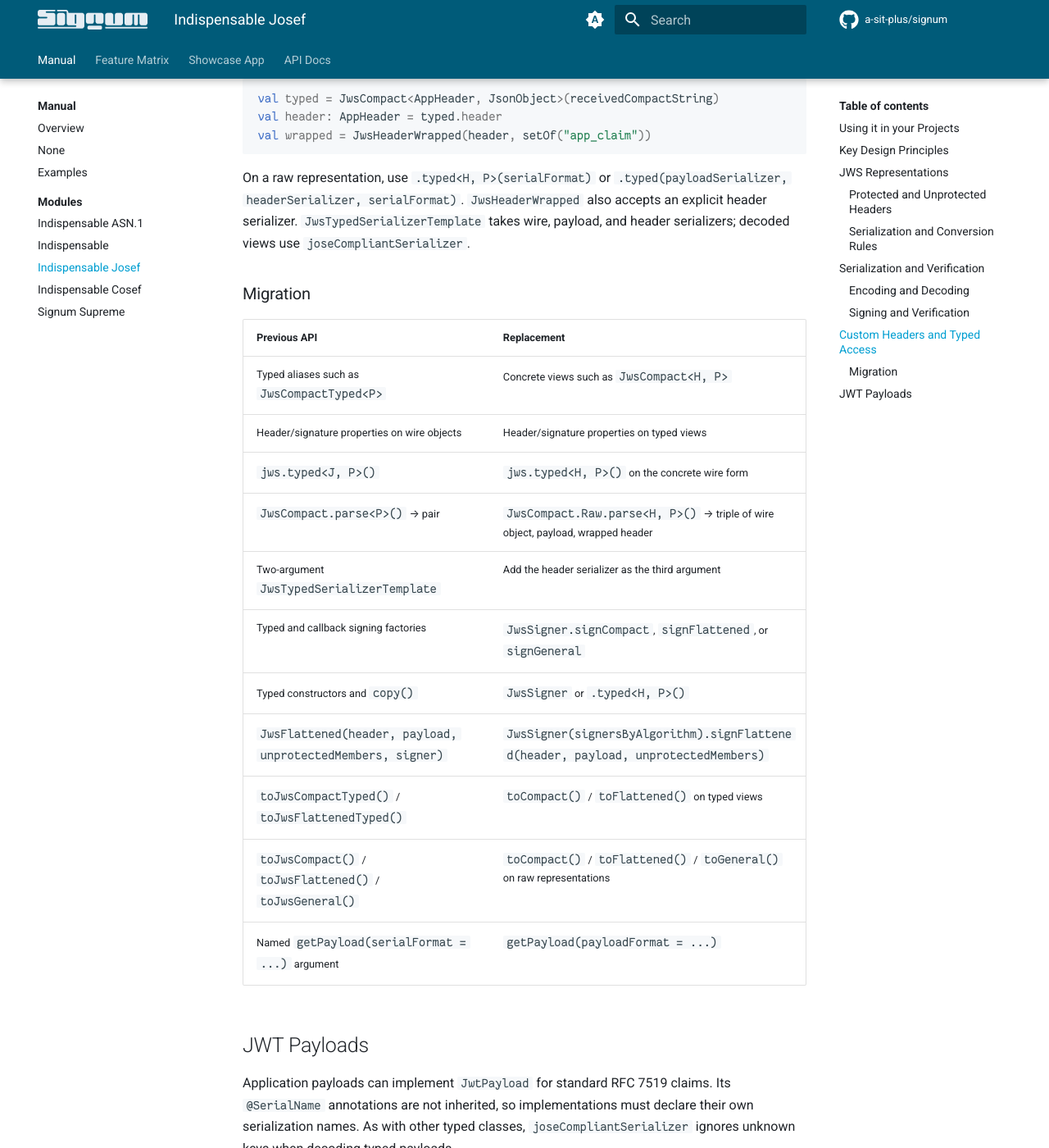
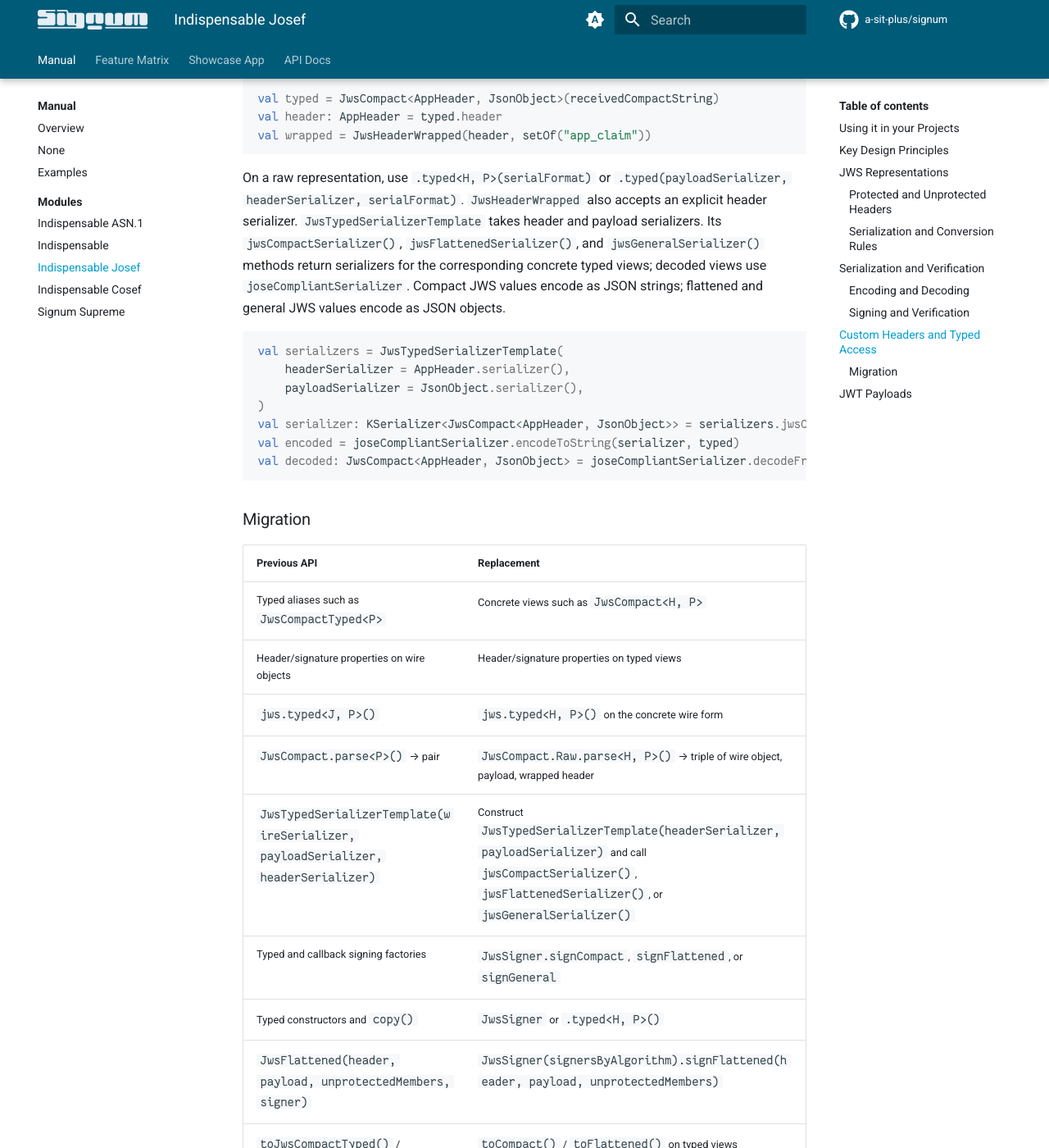
Before and after one commit to a-sit-plus/signum, an MkDocs documentation site: the page built from docs/docs/indispensable-josef.md, in a window 1280 px wide and 1400 px high, scrolled down 4950 px. Shown: the whole window at 82% size. Built offline with MkDocs 1.6.1 and Material for MkDocs 9.7.7, drawn with Linux system fonts in a browser that asks for light colours; comment, search, counter and statistics services are not loaded; some of the changed text lies outside the part shown.

Commit message:
Make JwsTypedSerializerTemplate stronger typed

````diff
--- a/docs/docs/indispensable-josef.md
+++ b/docs/docs/indispensable-josef.md
@@ -43,9 +43,10 @@ view is never used to reconstruct an incoming signing input.
 | Typed/domain | Decode payloads, custom headers, and signatures while retaining the wire object | `JwsTyped<J, H, P>`, `JwsCompact<H, P>`, `JwsFlattened<H, P>`, `JwsGeneral<H, P>` |
 | Effective header | Combine modeled header values and retain their protection status | `JwsHeaderWrapped<H>` with `H : JwsHeaderBase` |
 
-`JwsTyped<J, H, P>` retains the wire object as `jws` and decodes its payload, headers, and signatures.
+`JwsTyped<J, H, P>` retains the wire object as `raw` and decodes its payload, headers, and signatures.
 Compact/flattened views expose `header` and `signature`; general views expose ordered `headers` and `signatures`.
-Use `jws` for storage or forwarding. `JwsTypedSerializerTemplate` serializes it and rebuilds decoded views on reading.
+Use `raw` for storage or forwarding. `JwsTypedSerializerTemplate` creates serializers for each concrete JWS form
+that serialize the retained raw representation and rebuild decoded views on reading.
 Create signed values with `JwsSigner` and decode with `.typed()`; typed constructors and copying are internal.
 
 ## JWS Representations
@@ -160,8 +161,20 @@ val wrapped = JwsHeaderWrapped(header, setOf("app_claim"))
 ```
 
 On a raw representation, use `.typed<H, P>(serialFormat)` or `.typed(payloadSerializer, headerSerializer, serialFormat)`.
-`JwsHeaderWrapped` also accepts an explicit header serializer. `JwsTypedSerializerTemplate` takes wire, payload,
-and header serializers; decoded views use `joseCompliantSerializer`.
+`JwsHeaderWrapped` also accepts an explicit header serializer. `JwsTypedSerializerTemplate` takes header and payload
+serializers. Its `jwsCompactSerializer()`, `jwsFlattenedSerializer()`, and `jwsGeneralSerializer()` methods return
+serializers for the corresponding concrete typed views; decoded views use `joseCompliantSerializer`. Compact JWS
+values encode as JSON strings; flattened and general JWS values encode as JSON objects.
+
+```kotlin
+val serializers = JwsTypedSerializerTemplate(
+    headerSerializer = AppHeader.serializer(),
+    payloadSerializer = JsonObject.serializer(),
+)
+val serializer: KSerializer<JwsCompact<AppHeader, JsonObject>> = serializers.jwsCompactSerializer()
+val encoded = joseCompliantSerializer.encodeToString(serializer, typed)
+val decoded: JwsCompact<AppHeader, JsonObject> = joseCompliantSerializer.decodeFromString(serializer, encoded)
+```
 
 ### Migration
 
@@ -171,7 +184,7 @@ and header serializers; decoded views use `joseCompliantSerializer`.
 | Header/signature properties on wire objects | Header/signature properties on typed views |
 | `jws.typed<J, P>()` | `jws.typed<H, P>()` on the concrete wire form |
 | `JwsCompact.parse<P>()` → pair | `JwsCompact.Raw.parse<H, P>()` → triple of wire object, payload, wrapped header |
-| Two-argument `JwsTypedSerializerTemplate` | Add the header serializer as the third argument |
+| `JwsTypedSerializerTemplate(wireSerializer, payloadSerializer, headerSerializer)` | Construct `JwsTypedSerializerTemplate(headerSerializer, payloadSerializer)` and call `jwsCompactSerializer()`, `jwsFlattenedSerializer()`, or `jwsGeneralSerializer()` |
 | Typed and callback signing factories | `JwsSigner.signCompact`, `signFlattened`, or `signGeneral` |
 | Typed constructors and `copy()` | `JwsSigner` or `.typed<H, P>()` |
 | `JwsFlattened(header, payload, unprotectedMembers, signer)` | `JwsSigner(signersByAlgorithm).signFlattened(header, payload, unprotectedMembers)` |
````
Also changed, not shown: CHANGELOG.md, 3 other files.
